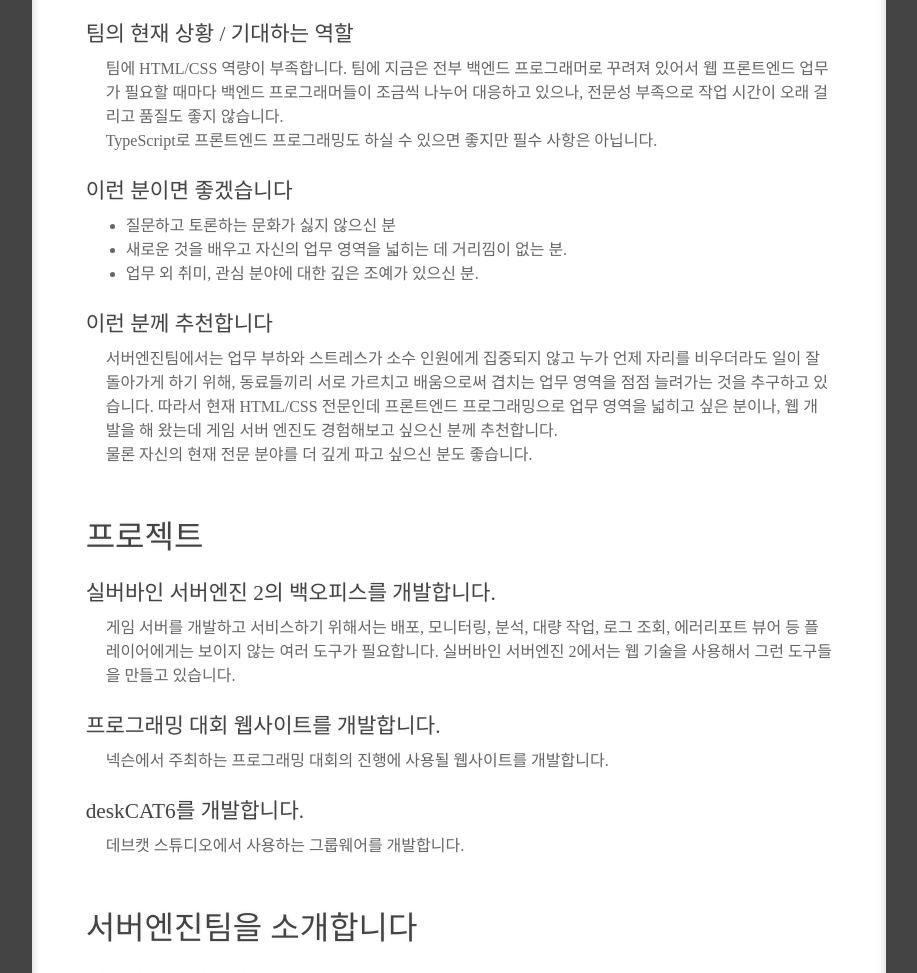
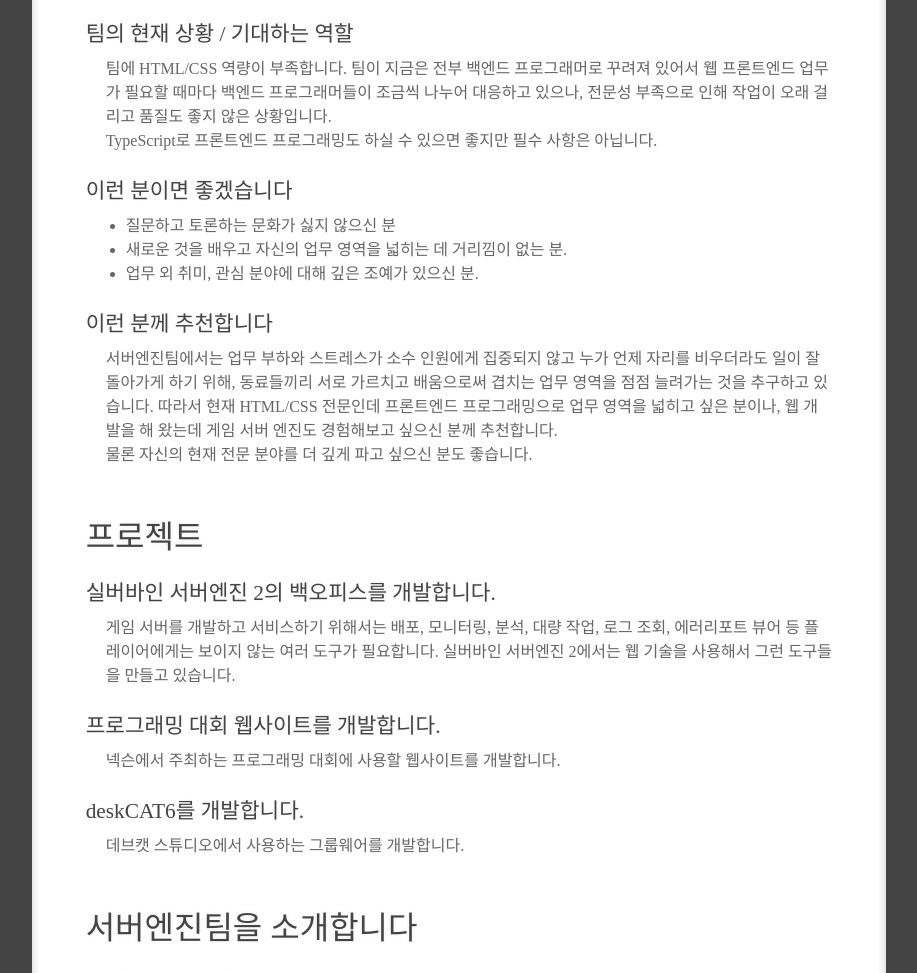
Before and after one commit to devcat-studio/devcat-studio.github.io, a plain HTML site: page recruit/ServerEngineTeam_WebFrontend.html in a window 1280 px wide. Shown: the part 282-1255 px from the top of the page, without its empty margins (181-1098 px from the left). Drawn offline with nearby package versions, Linux system fonts and the light colour scheme; a web font is replaced by a local one.

Commit message:
Update ServerEngineTeam_WebFrontend.html

```diff
--- a/recruit/ServerEngineTeam_WebFrontend.html
+++ b/recruit/ServerEngineTeam_WebFrontend.html
@@ -101,9 +101,9 @@
         <h3>팀의 현재 상황 / 기대하는 역할</h3>
         <p>
             팀에 HTML/CSS 역량이 부족합니다.
-			팀에 지금은 전부 백엔드 프로그래머로 꾸려져 있어서
+            팀이 지금은 전부 백엔드 프로그래머로 꾸려져 있어서
             웹 프론트엔드 업무가 필요할 때마다 백엔드 프로그래머들이 조금씩 나누어 대응하고 있으나,
-            전문성 부족으로 작업 시간이 오래 걸리고 품질도 좋지 않습니다.<br>
+            전문성 부족으로 인해 작업이 오래 걸리고 품질도 좋지 않은 상황입니다.<br>
             TypeScript로 프론트엔드 프로그래밍도 하실 수 있으면 좋지만 필수 사항은 아닙니다.
         </p>
 
@@ -111,7 +111,7 @@
         <ul>
             <li>질문하고 토론하는 문화가 싫지 않으신 분</li>
             <li>새로운 것을 배우고 자신의 업무 영역을 넓히는 데 거리낌이 없는 분.</li>
-            <li>업무 외 취미, 관심 분야에 대한 깊은 조예가 있으신 분.</li>
+            <li>업무 외 취미, 관심 분야에 대해 깊은 조예가 있으신 분.</li>
         </ul>
 
         <h3>이런 분께 추천합니다</h3>
@@ -133,7 +133,7 @@
         </p>
         <h3>프로그래밍 대회 웹사이트를 개발합니다.</h3>
         <p>
-            넥슨에서 주최하는 프로그래밍 대회의 진행에 사용될 웹사이트를 개발합니다.
+            넥슨에서 주최하는 프로그래밍 대회에 사용할 웹사이트를 개발합니다.
         </p>
         <h3>deskCAT6를 개발합니다.</h3>
         <p>
```
